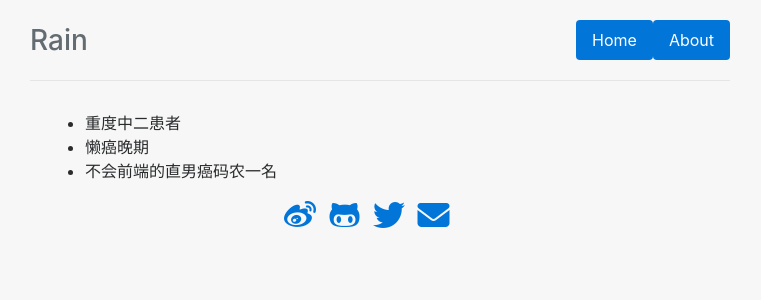
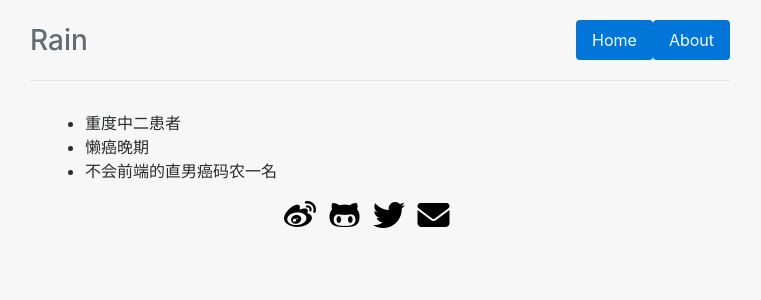
Before and after one commit to YCchou/mysite, a Django app: template blog/templates/blog/about.html in a window 1280 px wide. Shown: the top 300 px of the page, without its empty margins (260-1021 px from the left). Run offline with Django 3.2, Linux system fonts and the light colour scheme; the template is opened without the code that fills it, so the values that code supplies are empty; parts of the project's set-up code (start-up, migrations or seed data) failed here and were passed over; some libraries are stand-ins or nearby versions.

Commit message:
fix color

```diff
--- a/blog/templates/blog/about.html
+++ b/blog/templates/blog/about.html
@@ -12,16 +12,16 @@
 
     </div>
     <div class="mx-auto" style="width: 200px;">
-        <a class="fa-stack fa lg" href="http://weibo.com/womeibing/">
+        <a class="fa-stack fa lg" href="http://weibo.com/womeibing/" style="color:black;">
             <i class="fa fa-weibo fa-stack-2x"></i>
         </a>
-        <a class="fa-stack fa lg" href="https://github.com/crasker">
+        <a class="fa-stack fa lg" href="https://github.com/crasker" style="color:black;">
             <i class="fa fa-github-alt fa-stack-2x"></i>
         </a>
-        <a class="fa-stack fa lg" href="https://twitter.com/winddyseed">
+        <a class="fa-stack fa lg" href="https://twitter.com/winddyseed" style="color:black;">
             <i class="fa fa-twitter fa-stack-2x"></i>
         </a>
-        <a class="fa-stack fa lg" href="mailto:zhouyc@knownsec.com">
+        <a class="fa-stack fa lg" href="mailto:zhouyc@knownsec.com" style="color:black;">
             <i class="fa fa-envelope fa-stack-2x"></i>
         </a>
     </div>
```
